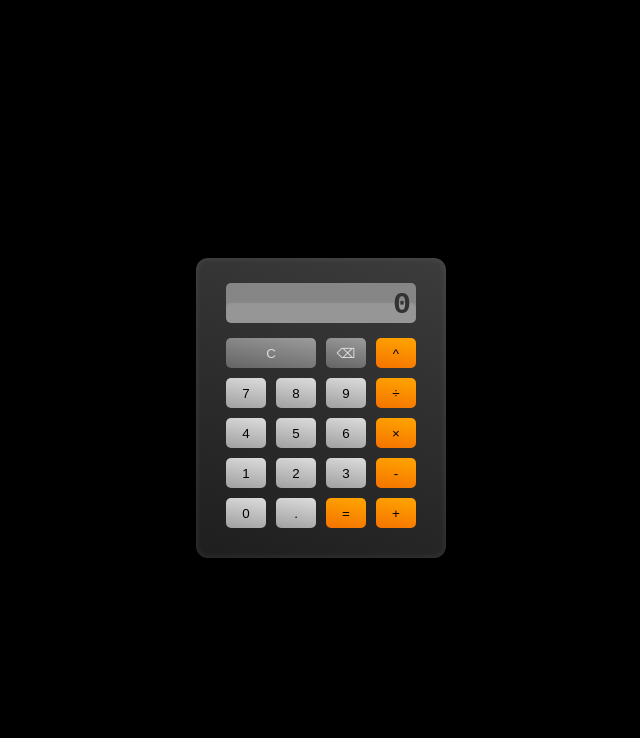
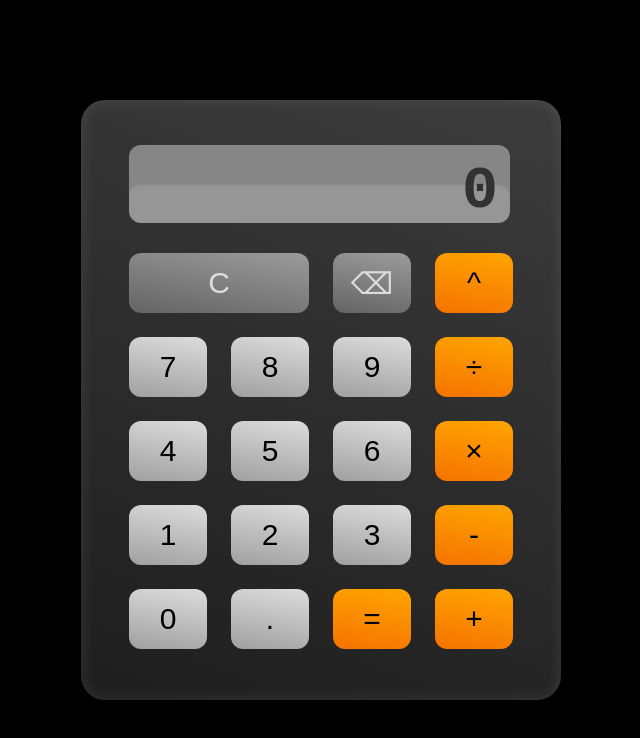
Before and after one commit to paultillery/odin-calculator, a plain HTML site: page index.html in a window 1280 px wide. Shown: the whole page, without its empty margins (319-959 px from the left). Drawn offline with Linux system fonts and the light colour scheme.

Commit message:
Added responsivenes (scaling with viewport width)

```diff
--- a/style.css
+++ b/style.css
@@ -2,7 +2,7 @@
 
 html, body {
     width: 100%;
-    height: 100%;
+    height: 99%; /* seems to help center, only scroll when cropped */
     display: flex; /* for centering */
     background-color: black;
 }
@@ -12,11 +12,11 @@ html, body {
 #full-calc-container {
     background-image: linear-gradient(
         20deg, rgb(30,30,30), rgb(60,60,60));
-    border-radius: 12px;
-    width: 250px;
-    height: 300px;
+    border-radius: 4vw; /* updated to vw */
+    width: 80vw; /* updated to vw */
+    height: 100vw; /* updated to vw */
     margin: auto;
-    box-shadow: inset 0px 0px 7px rgba(255,255,255,0.1);
+    box-shadow: inset 0 0 2.5vw rgba(255,255,255,0.1); /* updated to vw */
 }
 
 #buttons-container {
@@ -47,17 +47,17 @@ html, body {
 }
 
 #screen {
-    width: 190px;
-    height: 40px;
+    width: 63.5vw; /* updated to vw */
+    height: 13vw; /* updated to vw */
     background-color: rgb(150, 150, 150);
-    margin: 25px 5px 10px;
+    margin: 7.5vw 2vw 3vw; /* updated to vw */
     box-sizing: border-box;
-    padding: 5px;
-    border-radius: 5px;
-    box-shadow: inset 0px 20px 1px rgba(0,0,0,0.1);
+    padding: 2vw; /* updated to vw */
+    border-radius: 2vw; /* updated to vw */
+    box-shadow: inset 0 7.5vw 0.5vw rgba(0,0,0,0.1); /* updated to vw */
     font-family: 'Courier New', monospace;
     font-weight: 600;
-    font-size: 30px;
+    font-size: 10vw; /* updated to vw */
     color: rgb(50,50,50);
     text-align: right;
 }
@@ -65,18 +65,23 @@ html, body {
 button {
     float: left; /* removes non-margin whitespace */
     border: none;
-    border-radius: 5px;
-    width: 40px;
-    height: 30px;
-    margin: 5px;
-    padding: 5px;
+    border-radius: 2vw; /* updated to vw */
+    width: 13vw; /* updated to vw */
+    height: 10vw; /* updated to vw */
+    margin: 2vw; /* updated to vw */
+    padding: 2vw; /* updated to vw */
     background-image: linear-gradient(
         10deg, rgb(160,160,160), rgb(220,220,220));
+    font-size: 5vw; /* updated to vw */
 }
+#button-clear {
+    width: 30vw; /* updated to vw */
+}
+
 button.lit, button:hover {
     background-image: linear-gradient(
         10deg, rgb(200,200,200), rgb(255,255,255));
-    box-shadow: 0px 0px 8px rgba(255,255,255,0.5);
+    box-shadow: 0 0 3vw rgba(255,255,255,0.5); /* updated to vw */
 }
 button.pressed, button:active {
     background-image: linear-gradient(
@@ -89,10 +94,10 @@ button.pressed, button:active {
     background-image: linear-gradient(
         10deg, rgb(100,100,100), rgb(155,155,155));
 }
-#buttons-editing button.lit, button:hover {
+#buttons-editing button.lit, #buttons-editing button:hover {
     background-image: linear-gradient(
         10deg, rgb(120,120,120), rgb(180,180,180));
-    box-shadow: 0px 0px 8px rgba(255,255,255,0.25);
+    box-shadow: 0 0 3vw rgba(255,255,255,0.25); /* updated to vw */
 }
 #buttons-editing.pressed, #buttons-editing:active {
     background-image: linear-gradient(
@@ -107,7 +112,7 @@ button.operator {
 button.operator.lit, button.operator:hover {
     background-image: linear-gradient(
         10deg, rgb(255,135,10), rgb(255,200,30));
-    box-shadow: 0px 0px 8px rgba(255,100,0,0.75);
+    box-shadow: 0 0 3vw rgba(255,100,0,0.75); /* updated to vw */
 }
 button.operator.pressed, button.operator:active {
     background-image: linear-gradient(
@@ -115,6 +120,42 @@ button.operator.pressed, button.operator:active {
     box-shadow: none;
 }
 
-#button-clear {
-    width: 90px;
+/* Max size breakpoint & rules */
+
+@media only screen and (min-width: 600px) {
+    #full-calc-container {
+        border-radius: 24px;
+        width: 480px;
+        height: 600px;
+        box-shadow: inset 0px 0px 15px rgba(255,255,255,0.1);
+    }
+    #screen {
+        width: 381px;
+        height: 78px;
+        margin: 45px 12px 18px;
+        padding: 12px;
+        border-radius: 12px;
+        box-shadow: inset 0px 40px 1.5px rgba(0,0,0,0.1);
+        font-size: 60px;
+    }
+    button {
+        border-radius: 12px;
+        width: 78px;
+        height: 60px;
+        margin: 12px;
+        padding: 12px;
+        font-size: 30px;
+    }
+    #button-clear {
+        width: 180px;
+    }
+    button.lit, button:hover {
+        box-shadow: 0px 0px 18px rgba(255,255,255,0.5);
+    }
+    #buttons-editing button.lit, #buttons-editing button:hover {
+        box-shadow: 0px 0px 18px rgba(255,255,255,0.25);
+    }
+    button.operator.lit, button.operator:hover {
+        box-shadow: 0px 0px 18px rgba(255,100,0,0.75);
+    }
 }
```
